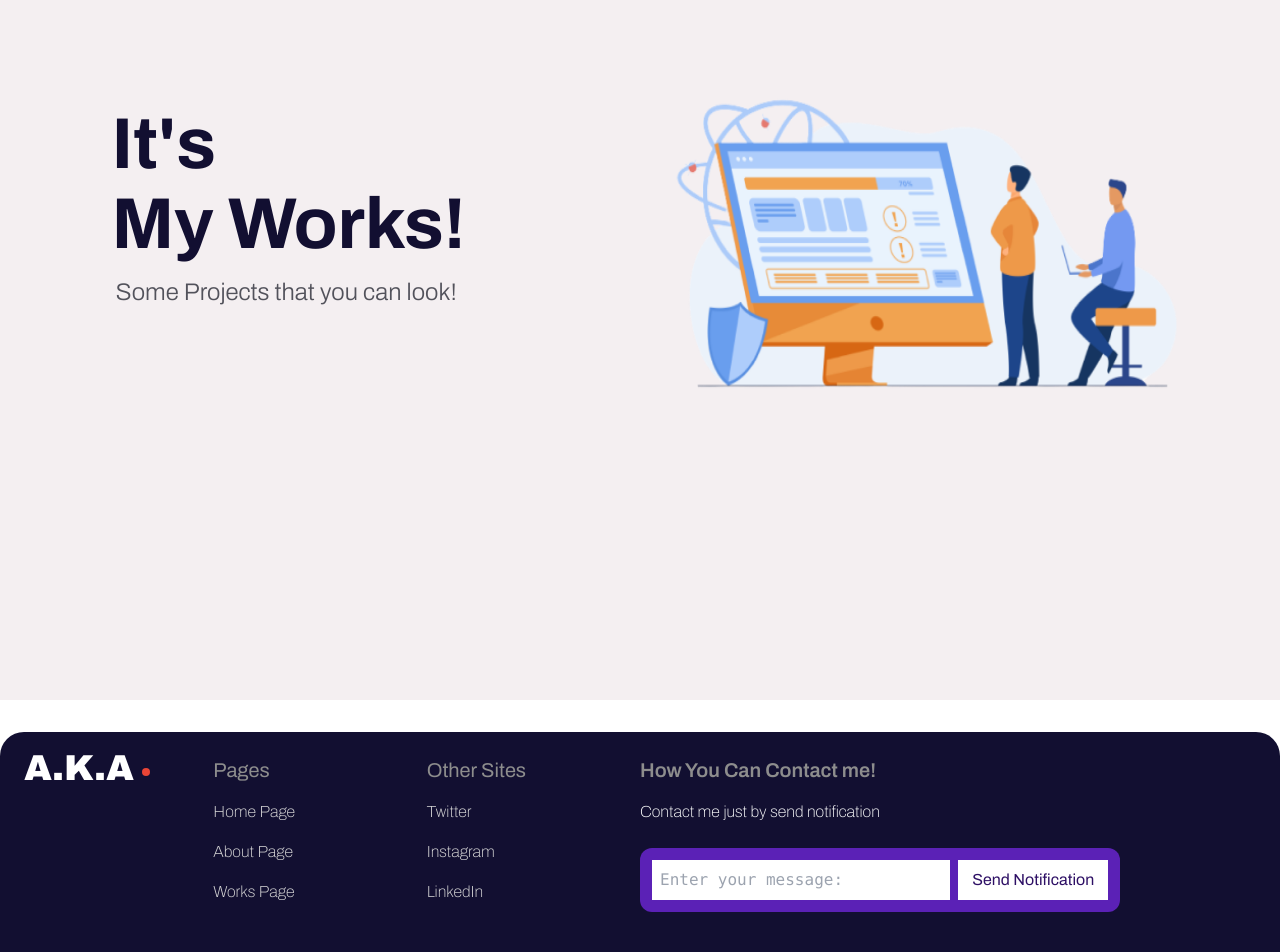
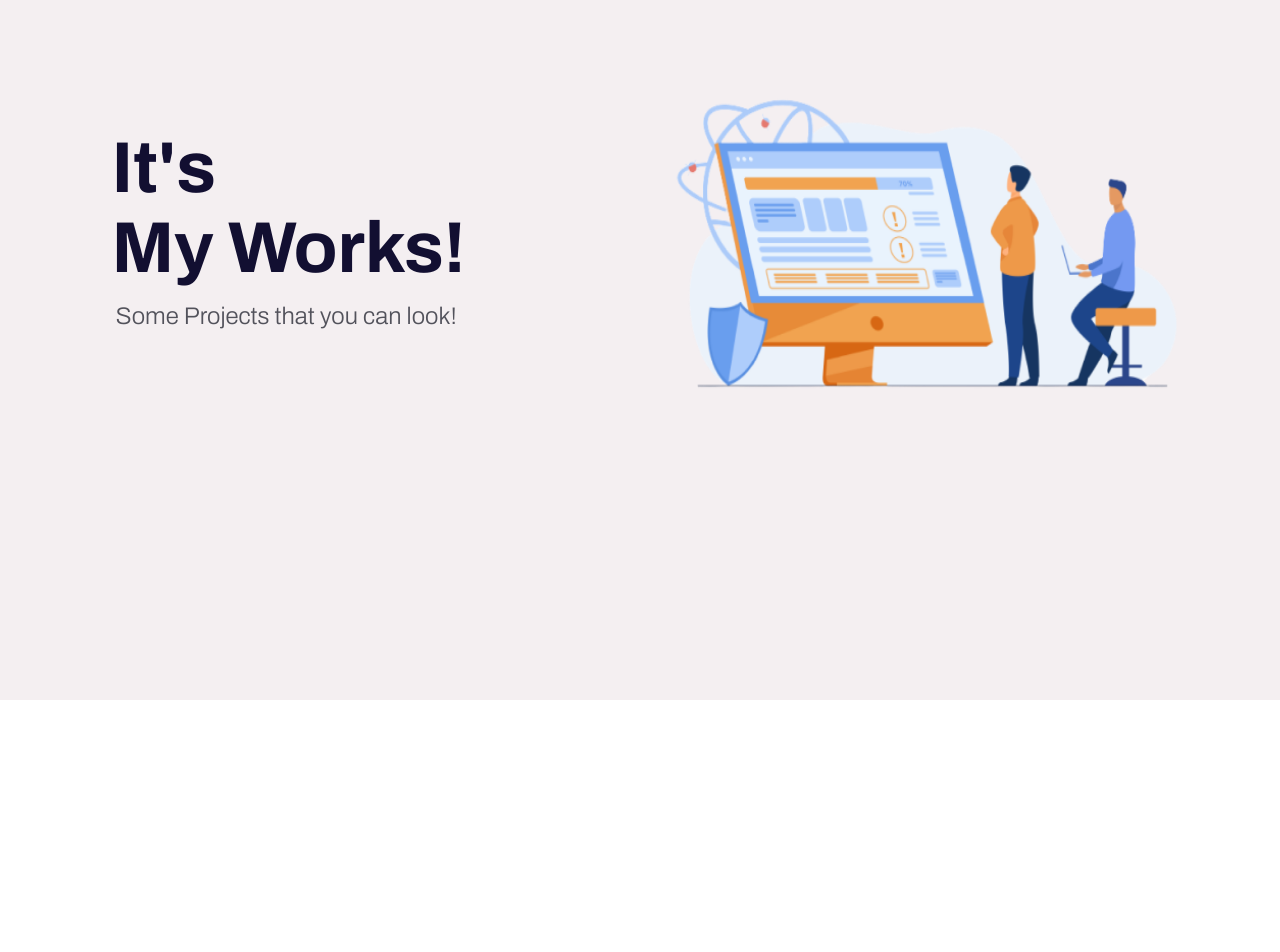
Before and after one commit to AlirezaAkbarpour/Portfolio, a Next.js app: page /works in a window 1280 px wide. Shown: the part 100-1052 px from the top of the page. Built offline with nearby package versions, Linux system fonts and the light colour scheme.

Commit message:
bug fixs

```diff
--- a/app/layout.tsx
+++ b/app/layout.tsx
@@ -23,7 +23,7 @@ export default function RootLayout({
 
   return (
     <html lang="en" className={archivo.className}>
-      <body className='w-full h-screen bg-background-base'>
+      <body className='w-full min-h-screen bg-background-base'>
         <Navbar/>
         <div className="container min-w-full ">
           <div className='w-full min-h-full flex justify-center'>
--- a/app/not-found.tsx
+++ b/app/not-found.tsx
@@ -5,13 +5,11 @@ import Image from "next/image"
 import { useGSAP } from "@gsap/react"
 import { RefObject, useRef } from "react"
 import { gsap } from "gsap";
+
 export default function NotFound() {
-
-  const timeline = gsap.timeline();
   const container : RefObject<HTMLDivElement> = useRef(null)
-
   useGSAP(()=>{
-      gsap.from('.text',{opacity:0,y:20,duration:0.5,ease:'elastic.inOut'})
+      gsap.from('.text',{opacity:0,y:10,duration:0.5,ease:'elastic.inOut'})
       gsap.from('.image',{opacity:0,rotate:'360deg',ease:'expo.inOut',duration:.5})
   },{scope:container})
 
--- a/app/works/page.tsx
+++ b/app/works/page.tsx
@@ -20,7 +20,7 @@ export default function WorksPage() {
     <div className='w-full h-screen bg-background-theme' ref={container_ref}>
         <div className="w-full mt-40 mx-12">
             <div className='flex justify-around'>
-                <div className='mt-10'>
+                <div className='mt-16'>
                     <p className='textRef w-full text-7xl font-bold m-2 text-footer-color-black' >It{"'"}s</p>
                     <p className='textRef w-full text-7xl font-bold m-2 text-footer-color-black'>My Works!</p>
                     <p className='textRef w-full text-2xl font-light p-2 mt-2 ml-1 text-zinc-600'>Some Projects that you can look!</p>
--- a/components/footer.tsx
+++ b/components/footer.tsx
@@ -6,27 +6,28 @@ import Feedback from './actions/feedback'
 import { useGSAP } from '@gsap/react'
 import {gsap} from 'gsap'
 import { ScrollTrigger } from 'gsap/all'
+gsap.registerPlugin(ScrollTrigger)
 
 export default function Footer() {
 
   const container : React.RefObject<HTMLDivElement> = useRef(null)
-  const footer : React.RefObject<HTMLDivElement> = useRef(null)
-  gsap.registerPlugin(ScrollTrigger)
+
+  useGSAP(()=>{
     let scrollTl = gsap.timeline({
         scrollTrigger:{
           trigger: '.footer',
-          start:"20% 90%",
-          end:"bottom center",
+          start:"top 90%",
+          end:"bottom bottom",
+          //markers:true,
           toggleActions:"play pause resume reverse",
         },
       })
-  useGSAP(()=>{
     scrollTl.from('.footer',{opacity:0,duration:1,y:10,ease:'power3.inOut'})
   },{scope:container})
 
     return (
       <div ref={container}>
-    <div className='footer w-full h-[220px] bg-footer-color-black mt-8 rounded-t-3xl flex'>
+      <div className='footer w-full top-full h-[220px] bg-footer-color-black mt-8 rounded-t-3xl flex'>
       <div className='w-1/2 flex justify-start'>
           <div className='w-1/3'>
               <div id="icon" className="w-64 h-16 p-2 mt-2 flex align-middle text-white
@@ -85,5 +86,6 @@ export default function Footer() {
       </div>
   </div>
   </div>
+
       )
 }
--- a/next.config.js
+++ b/next.config.js
@@ -1,4 +1,3 @@
 /** @type {import('next').NextConfig} */
 const nextConfig = {}
-
 module.exports = nextConfig
--- a/package.json
+++ b/package.json
@@ -13,7 +13,8 @@
     "gsap": "^3.12.5",
     "next": "14.0.4",
     "react": "^18",
-    "react-dom": "^18"
+    "react-dom": "^18",
+    "sharp": "^0.33.2"
   },
   "devDependencies": {
     "@types/gsap": "^3.0.0",
```
Also changed, not shown: 1 other file (tests, documents, lock files or other folders). Lines whose indentation alone changed are shown as unchanged.
